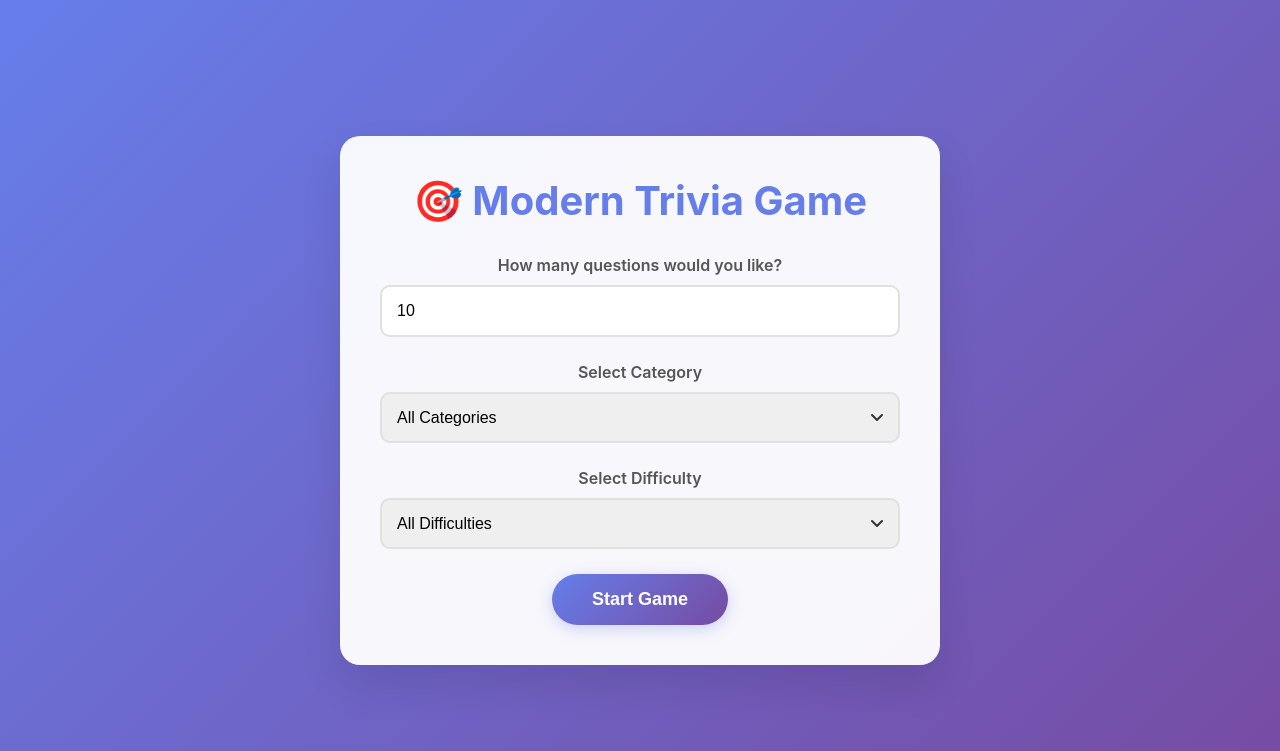
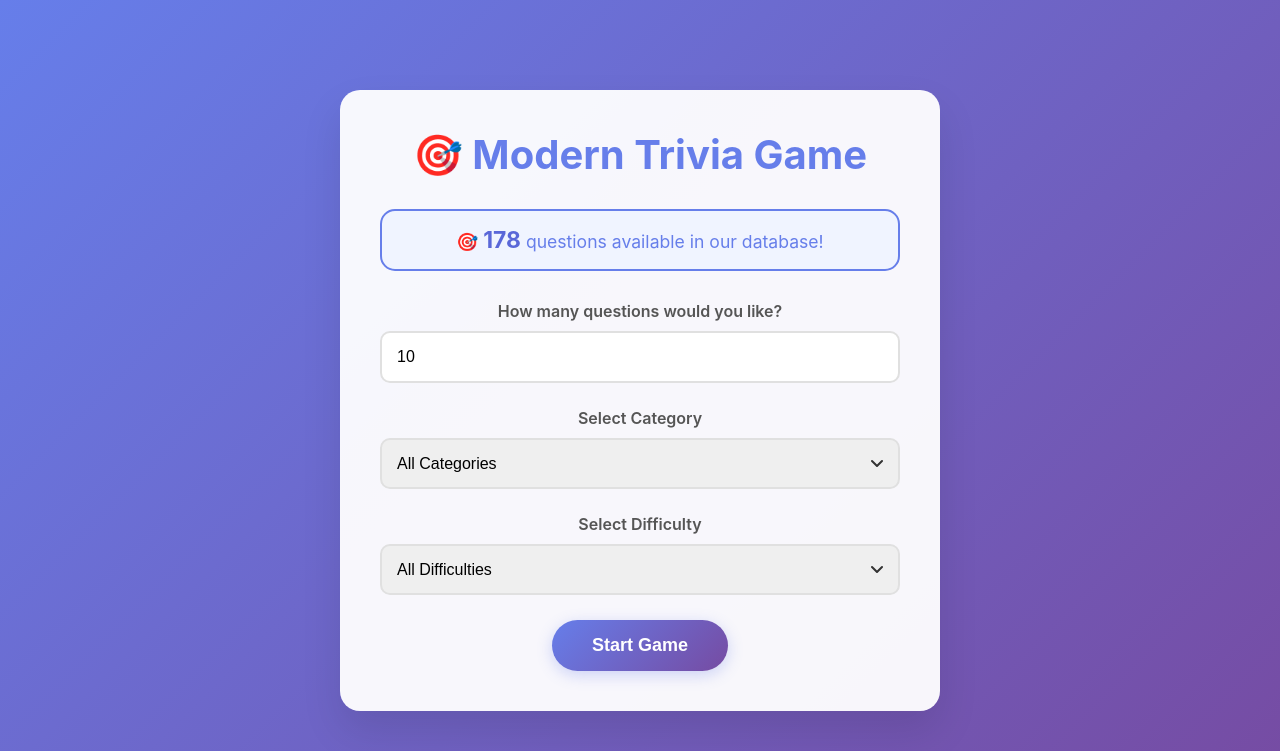
Before and after one commit to ahgray/flasktrivia, a Flask app: page / in a window 1280 px wide. Shown: the top 751 px of the page. Run offline with Flask 3, Linux system fonts and the light colour scheme.

Commit message:
Add total questions display on main page
- Show total number of questions available in database on setup screen
- Add styled info panel with question count
- Pass total_questions from backend to template

🤖 Generated with [Claude Code](https://claude.ai/code)

Co-Authored-By: Claude <noreply@anthropic.com>

```diff
--- a/app.py
+++ b/app.py
@@ -68,7 +68,8 @@ QUESTIONS = load_questions()
 @app.route('/')
 def index():
     """Main page with game setup."""
-    return render_template('index.html')
+    total_questions = len(QUESTIONS)
+    return render_template('index.html', total_questions=total_questions)
 
 @app.route('/api/start', methods=['POST'])
 def start_game():
--- a/templates/index.html
+++ b/templates/index.html
@@ -57,6 +57,22 @@
         @keyframes fadeIn {
             from { opacity: 0; transform: translateY(20px); }
             to { opacity: 1; transform: translateY(0); }
+        }
+
+        .total-questions-info {
+            text-align: center;
+            background: #f0f4ff;
+            border: 2px solid #667eea;
+            border-radius: 15px;
+            padding: 15px;
+            margin-bottom: 30px;
+            color: #667eea;
+            font-size: 1.1em;
+        }
+
+        .total-questions-info strong {
+            font-size: 1.3em;
+            color: #5a67d8;
         }
 
         .setup-form {
@@ -339,6 +355,9 @@
 
         <!-- Setup Screen -->
         <div id="setupScreen" class="screen active">
+            <div class="total-questions-info">
+                <p>🎯 <strong>{{ total_questions }}</strong> questions available in our database!</p>
+            </div>
             <form class="setup-form" onsubmit="startGame(event)">
                 <div class="form-group">
                     <label for="numQuestions">How many questions would you like?</label>
```
